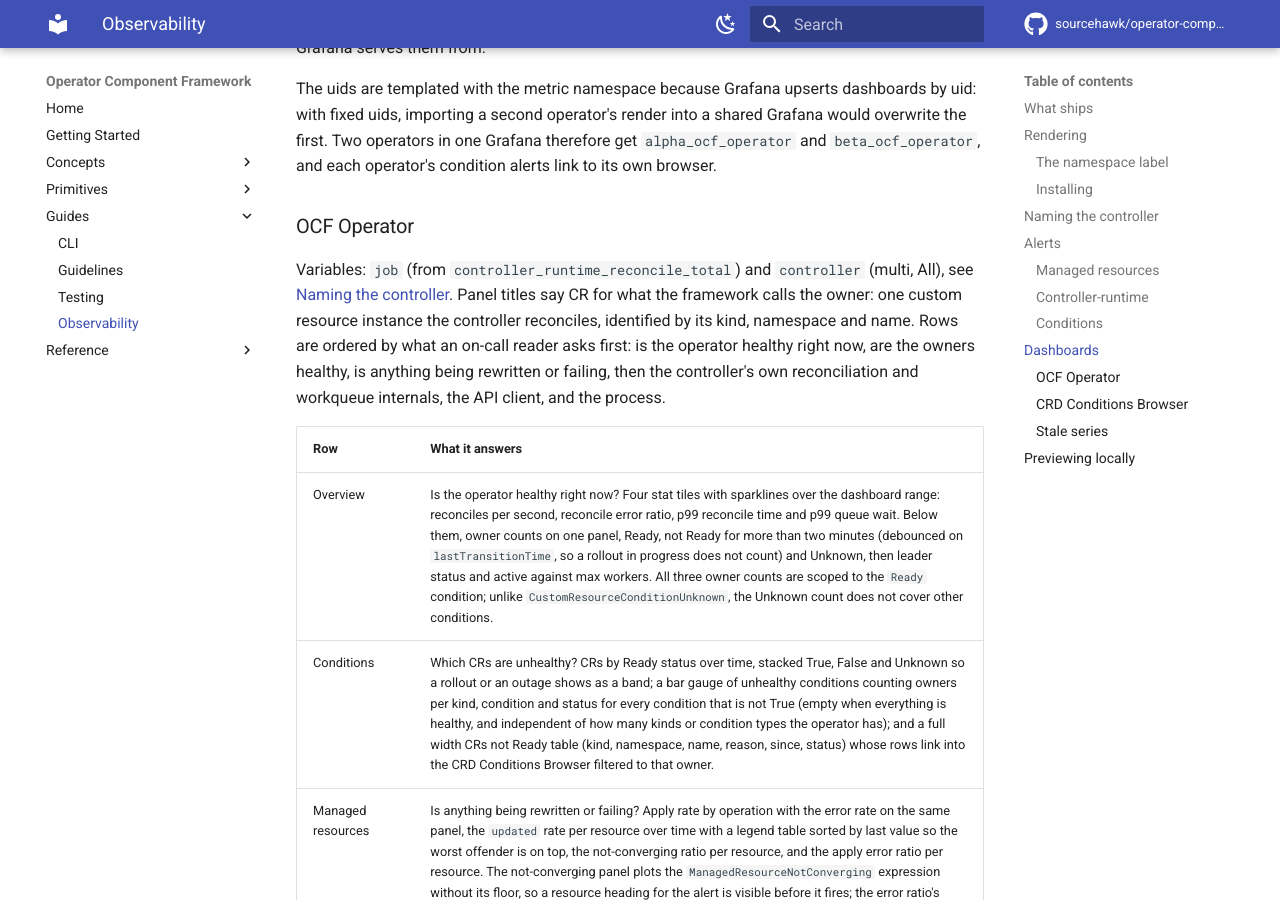
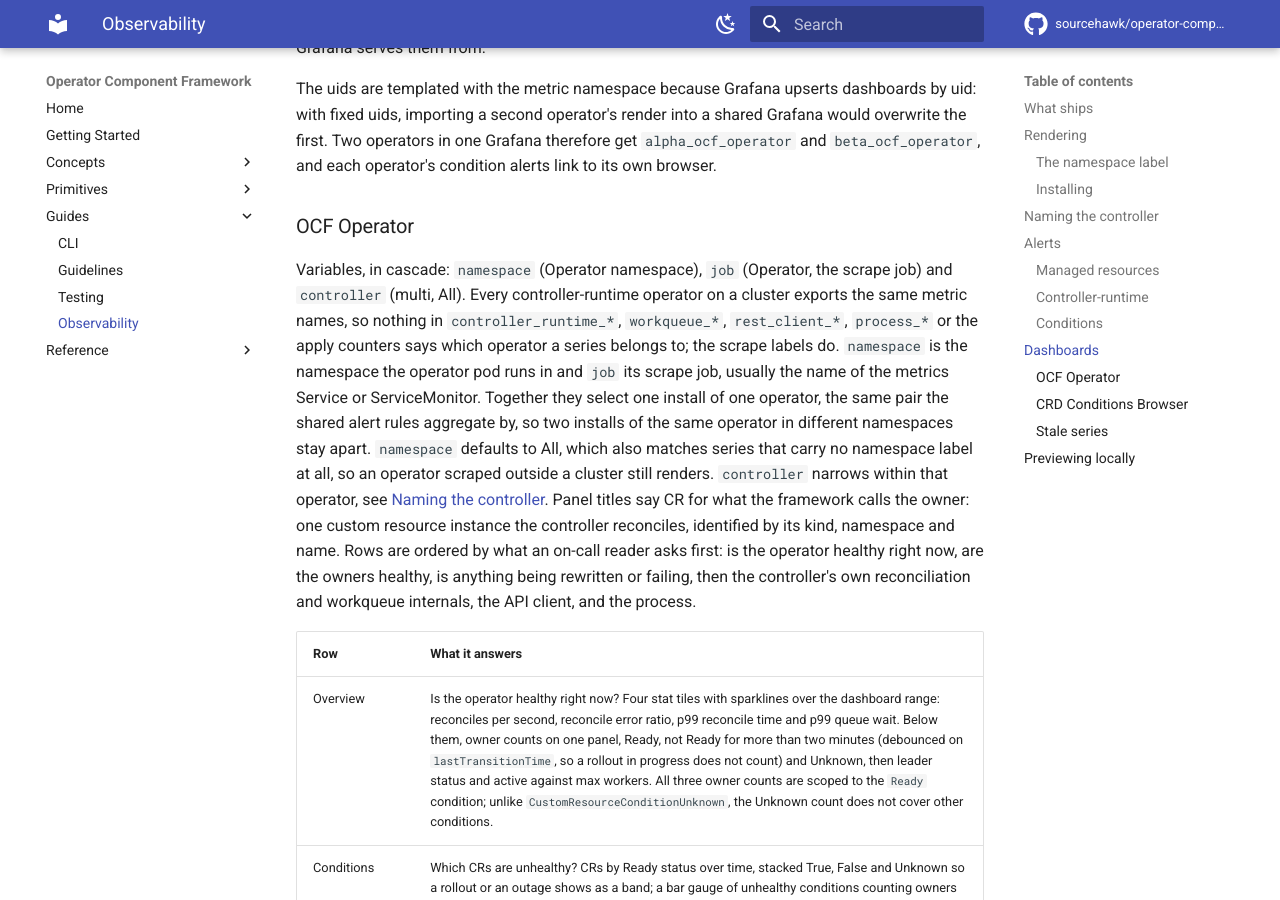
Before and after one commit to sourcehawk/operator-component-framework, an MkDocs documentation site: the page built from docs/observability.md, in a window 1280 px wide and 900 px high, scrolled down 8171 px. Built offline with MkDocs 1.6.1 and Material for MkDocs 9.7.7, drawn with Linux system fonts in a browser that asks for light colours; comment, search, counter and statistics services are not loaded.

Commit message:
feat(observability): scope the operator dashboard by operator namespace and scrape job
Every controller-runtime operator exports the same metric names, so the dashboard selects one operator through the
scrape labels. It keyed on job alone, while the shared alert rules key on (namespace, job); two installs of one
operator in different namespaces, which usually share a job name, merged on the dashboard. A namespace variable now
leads the cascade (All also matches series without the label, so an operator scraped outside a cluster still renders),
every selector carries it, and the job variable is labelled as the operator's scrape job with a description. Docs
explain the variables.

Co-Authored-By: Claude Fable 5 <noreply@anthropic.com>
Claude-Session: https://claude.ai/code/session_01JPihvXVfS997iGmGabTGsd

```diff
--- a/docs/observability.md
+++ b/docs/observability.md
@@ -257,11 +257,18 @@ second operator's render into a shared Grafana would overwrite the first. Two op
 
 ### OCF Operator
 
-Variables: `job` (from `controller_runtime_reconcile_total`) and `controller` (multi, All), see
-[Naming the controller](#naming-the-controller). Panel titles say CR for what the framework calls the owner: one custom
-resource instance the controller reconciles, identified by its kind, namespace and name. Rows are ordered by what an
-on-call reader asks first: is the operator healthy right now, are the owners healthy, is anything being rewritten or
-failing, then the controller's own reconciliation and workqueue internals, the API client, and the process.
+Variables, in cascade: `namespace` (Operator namespace), `job` (Operator, the scrape job) and `controller` (multi, All).
+Every controller-runtime operator on a cluster exports the same metric names, so nothing in `controller_runtime_*`,
+`workqueue_*`, `rest_client_*`, `process_*` or the apply counters says which operator a series belongs to; the scrape
+labels do. `namespace` is the namespace the operator pod runs in and `job` its scrape job, usually the name of the
+metrics Service or ServiceMonitor. Together they select one install of one operator, the same pair the shared alert
+rules aggregate by, so two installs of the same operator in different namespaces stay apart. `namespace` defaults to
+All, which also matches series that carry no namespace label at all, so an operator scraped outside a cluster still
+renders. `controller` narrows within that operator, see [Naming the controller](#naming-the-controller). Panel titles
+say CR for what the framework calls the owner: one custom resource instance the controller reconciles, identified by its
+kind, namespace and name. Rows are ordered by what an on-call reader asks first: is the operator healthy right now, are
+the owners healthy, is anything being rewritten or failing, then the controller's own reconciliation and workqueue
+internals, the API client, and the process.
 
 | Row               | What it answers                                                                                                                                                                                                                                                                                                                                                                                                                                                                                                                                                                              |
 | ----------------- | -------------------------------------------------------------------------------------------------------------------------------------------------------------------------------------------------------------------------------------------------------------------------------------------------------------------------------------------------------------------------------------------------------------------------------------------------------------------------------------------------------------------------------------------------------------------------------------------- |
```
Also changed, not shown: plugin/skills/building-components/references/observability.md (+12 -5 lines), 1 other file.
